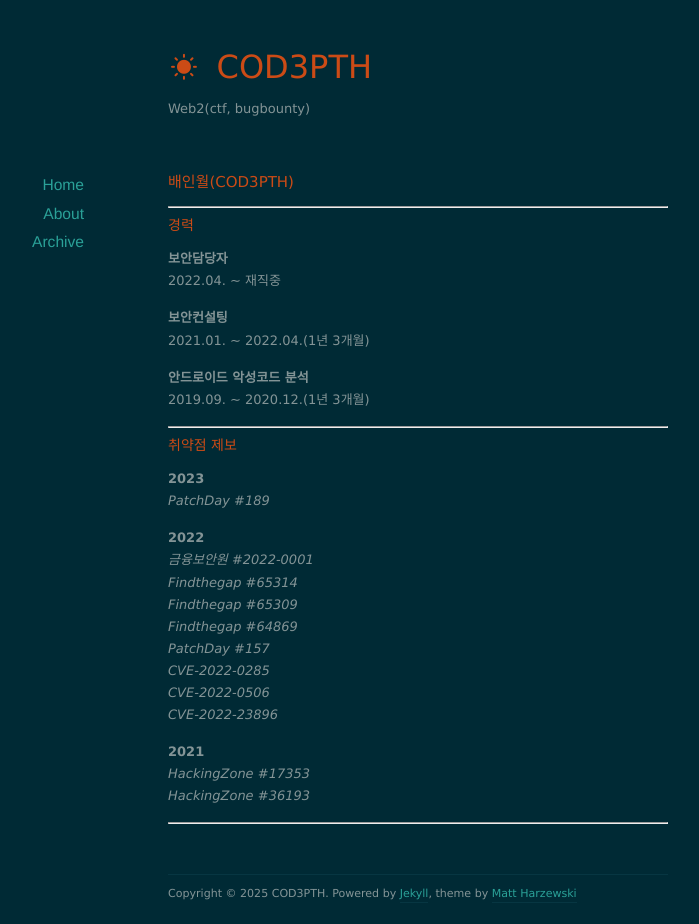
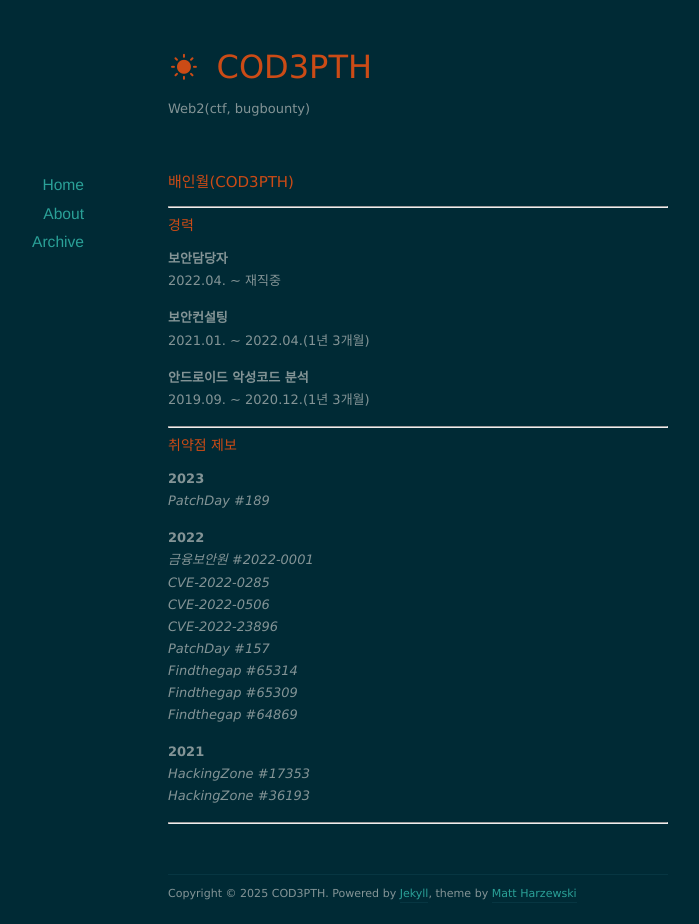
Before and after one commit to cod3pth/cod3pth.github.io, a Jekyll site: the page built from about/index.md, in a window 1280 px wide. Shown: the whole page, without its empty margins (222-921 px from the left). Built offline with Jekyll 4.4.1, drawn with Linux system fonts in a browser that asks for light colours; nearby versions of some CDN libraries.

```diff
--- a/about/index.md
+++ b/about/index.md
@@ -27,13 +27,13 @@ title: About
 
 **2022**<br>
 *금융보안원 #2022-0001*<br>
+*CVE-2022-0285*<br>
+*CVE-2022-0506*<br>
+*CVE-2022-23896*<br>
+*PatchDay #157*<br>
 *Findthegap #65314*<br>
 *Findthegap #65309*<br>
 *Findthegap #64869*<br>
-*PatchDay #157*<br>
-*CVE-2022-0285*<br>
-*CVE-2022-0506*<br>
-*CVE-2022-23896*<br>
 
 **2021**<br>
 *HackingZone #17353*<br>
```
